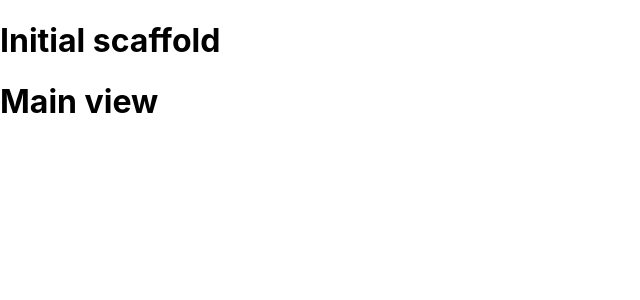
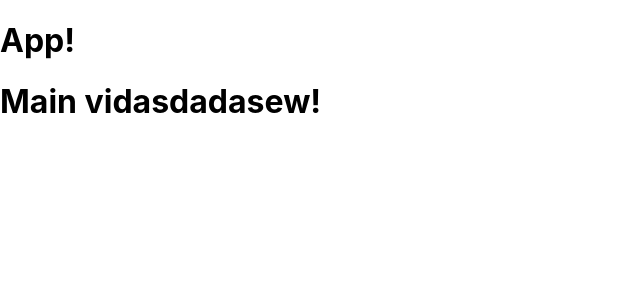
Before and after one commit to le2kbqoahhkv68/code-challenge-inditex, a React (Create React App) app: page / in a window 1280 px wide. Shown: the top 300 px of the page, without its empty margins (0-640 px from the left). Built offline with nearby package versions, Linux system fonts and the light colour scheme.

Commit message:
Added react-router-dom and basic routes scaffold

```diff
--- a/package.json
+++ b/package.json
@@ -17,6 +17,7 @@
     "lint-staged": "^10.5.4",
     "node-sass": "^5.0.0",
     "prettier": "^2.2.1",
+    "react-router-dom": "^5.2.0",
     "source-map-explorer": "^2.5.2"
   },
   "scripts": {
--- a/src/App.js
+++ b/src/App.js
@@ -1,20 +1,31 @@
+import { BrowserRouter as Router, Route, Switch } from "react-router-dom";
+import { routes } from "./routes";
+
 /** Global styles */
 import "./assets/styles/index.scss";
-
-/** Views */
-import { MainView } from "./views/Main/Main.js";
 
 /** Components */
 import { ErrorBoundary } from "./components/ErrorBoundary/ErrorBoundary.js";
 
 function App() {
   return (
-    <div className="App">
-      <h1>Initial scaffold</h1>
-      <ErrorBoundary>
-        <MainView />
-      </ErrorBoundary>
-    </div>
+    <ErrorBoundary>
+      <Router>
+        <div className="App">
+          <h1>App!</h1>
+          <Switch>
+            {routes.map((route, index) => (
+              <Route
+                key={index}
+                path={route.path}
+                exact={route.exact}
+                component={route.component}
+              />
+            ))}
+          </Switch>
+        </div>
+      </Router>
+    </ErrorBoundary>
   );
 }
 
--- /dev/null
+++ b/src/modules/Podcast/Podcasts/Podcasts.js
@@ -0,0 +1,7 @@
+import React from "react";
+
+export class PodcastsView extends React.Component {
+  render() {
+    return <h1>Main vidasdadasew!</h1>;
+  }
+}
--- /dev/null
+++ b/src/modules/Podcast/index.js
@@ -0,0 +1,6 @@
+import routes from "./routes";
+
+/**
+ * modules / Podcast
+ */
+export const podcastRoutes = routes;
--- /dev/null
+++ b/src/modules/Podcast/routes.js
@@ -0,0 +1,15 @@
+import { PodcastsView } from "./Podcasts/Podcasts";
+
+/**
+ * modules / Podcast / routes
+ */
+const routes = [
+  {
+    path: "/",
+    name: "Podcasts",
+    exact: true,
+    component: PodcastsView,
+  },
+];
+
+export default routes;
--- /dev/null
+++ b/src/routes.js
@@ -0,0 +1,6 @@
+import { podcastRoutes } from "./modules/Podcast";
+
+/**
+ * Routes
+ */
+export const routes = [...podcastRoutes];
--- a/src/views/Main/Main.js
+++ /dev/null
@@ -1,7 +0,0 @@
-import React from "react";
-
-export class MainView extends React.Component {
-  render() {
-    return <h1>Main view</h1>;
-  }
-}
```
Also changed, not shown: src/modules/Podcast/Podcasts/Podcasts.scss (added), 2 other files (tests, documents, lock files or other folders).
